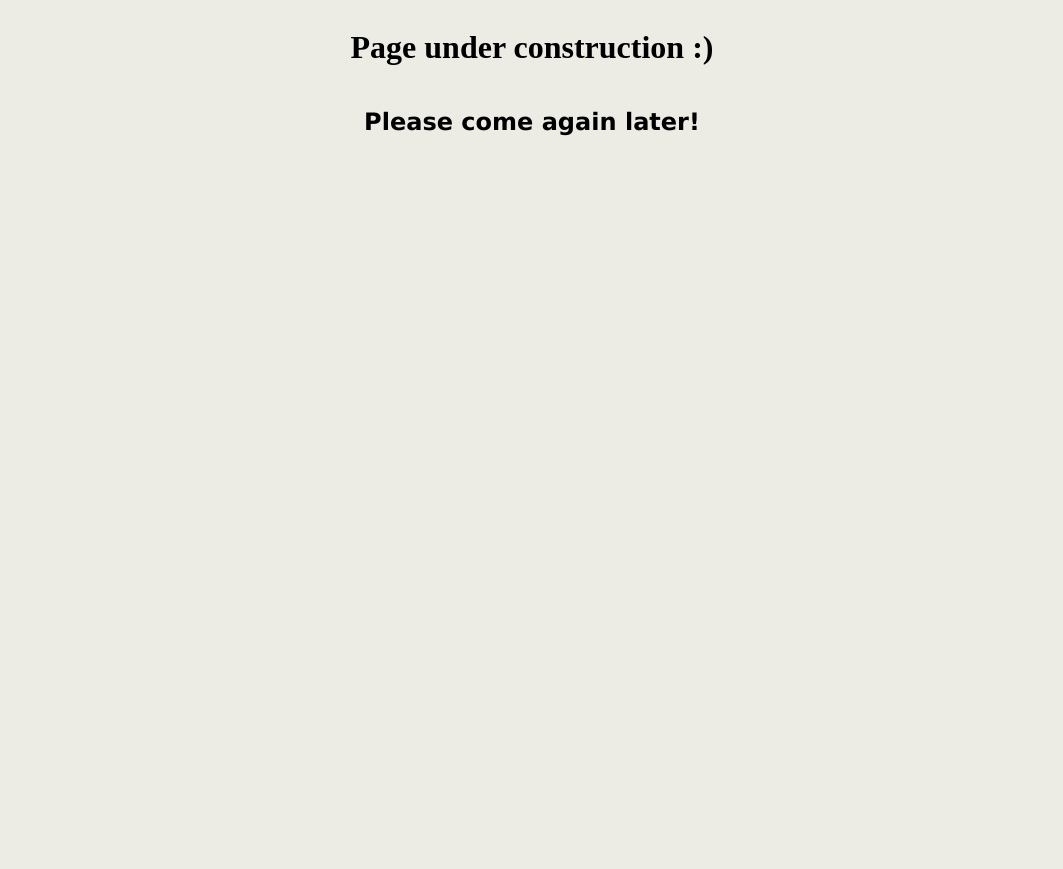
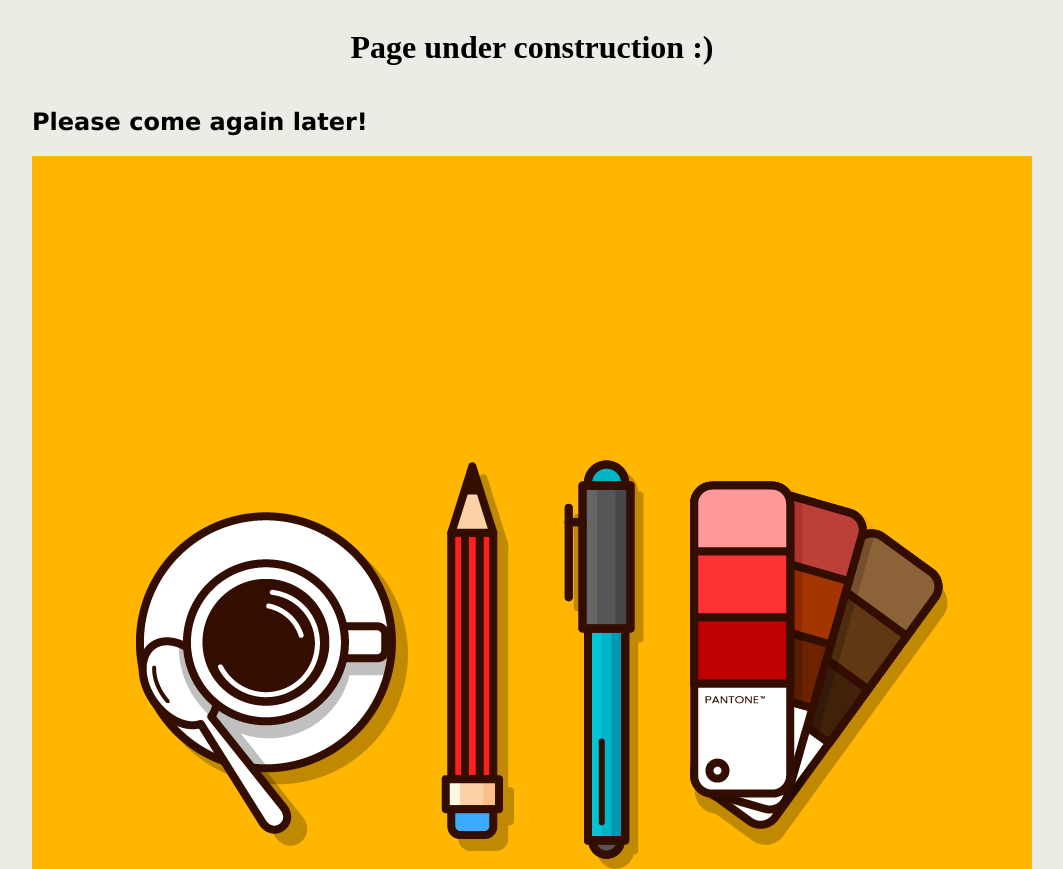
Before and after one commit to AndreasStavropoulos/volta76.github.io, a plain HTML site: page index.html in a window 1280 px wide. Shown: the top 869 px of the page, without its empty margins (108-1171 px from the left). Before the commit the page ends 800 px from the top, so only its background shows below. Drawn offline with Linux system fonts and the light colour scheme.

Commit message:
testing push

```diff
--- a/index.html
+++ b/index.html
@@ -10,6 +10,7 @@
     <div><h1>Page under construction :)</h1></div>
     <div class="subtitle">
       <h2>Please come again later!</h2>
+      <img src="Images/designer-essentials.png" alt="photo" />
     </div>
   </body>
 </html>
```
Also changed, not shown: Images/designer-essentials.png (added).
